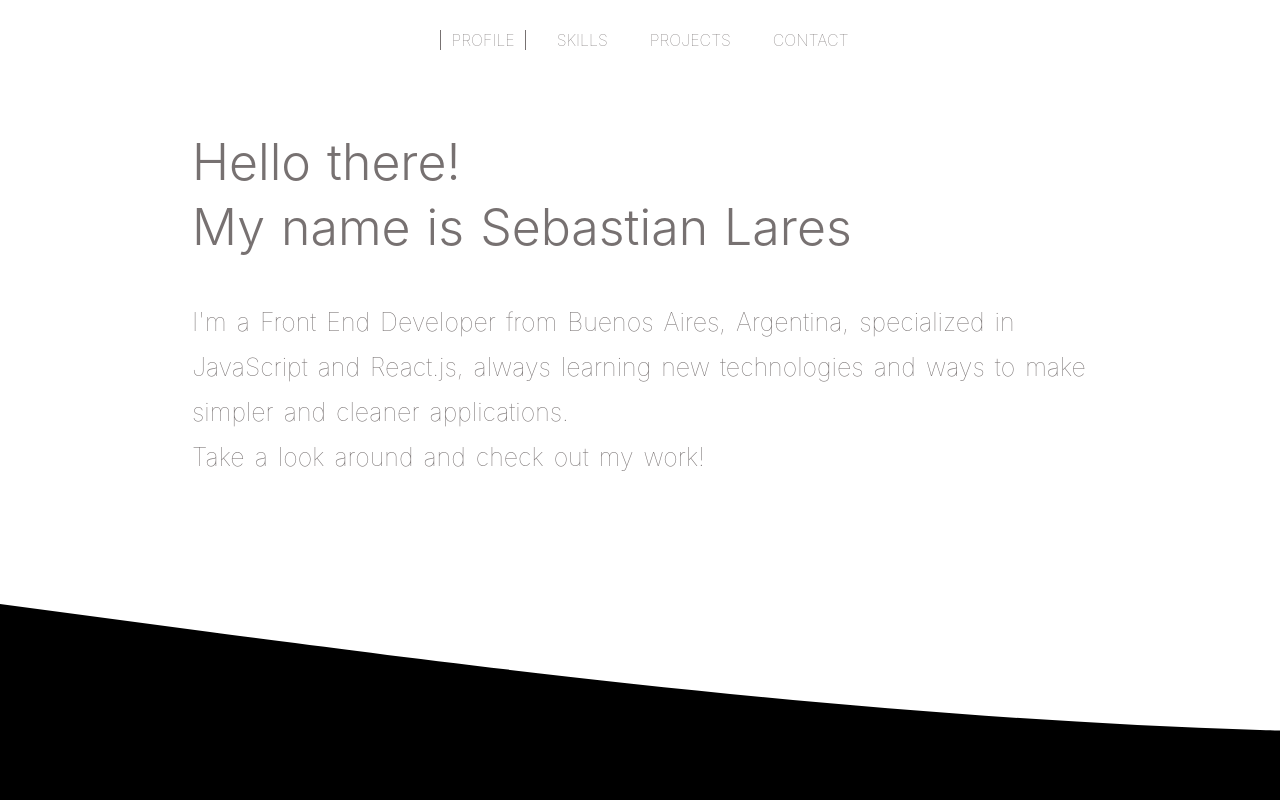
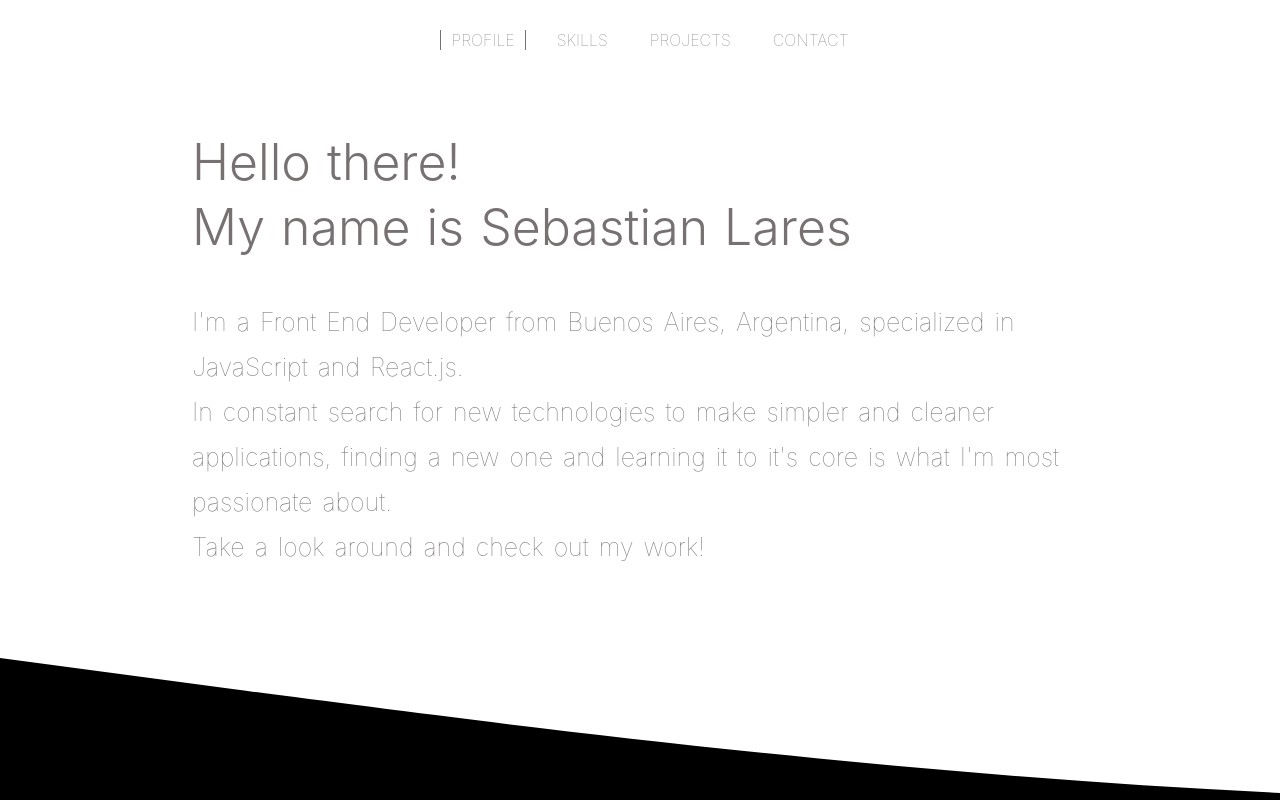
Before and after one commit to sebastianlares/personal-portfolio, a React (Create React App) app: page / in a window 1280 px wide. Shown: the top 800 px of the page. Built offline with nearby package versions, Linux system fonts and the light colour scheme; no server answers.

Commit message:
README agregado

```diff
--- a/src/components/Contact/Contact.js
+++ b/src/components/Contact/Contact.js
@@ -7,6 +7,8 @@ function Contact() {
   const [eTarget, setETarget] = useState();
   const [email, setEmail] = useState();
   const [checkEmail, setCheckEmail] = useState(false);
+
+  const API_KEY = process.env.REACT_APP_EMAILJS_API_KEY;
 
   const submitHandler = (e) => {
     e.preventDefault();
@@ -27,12 +29,7 @@ function Contact() {
   useEffect(() => {
     eTarget &&
       emailjs
-        .sendForm(
-          "portfolio_contact",
-          "portfolio_contact",
-          eTarget,
-          "user_u0xF8QKnS0j742vMwN2Am"
-        )
+        .sendForm("portfolio_contact", "portfolio_contact", eTarget, API_KEY)
         .then(
           ((err) => {
             alert("Something went wrong. Please try again!");
--- a/src/components/Profile/Profile.js
+++ b/src/components/Profile/Profile.js
@@ -12,8 +12,9 @@ function Profile() {
         </div>
         <p>
           I'm a Front End Developer from Buenos Aires, Argentina, specialized in
-          JavaScript and React.js, always learning new technologies and ways to
-          make simpler and cleaner applications.
+          JavaScript and React.js. <br /> In constant search for new
+          technologies to make simpler and cleaner applications, finding a new
+          one and learning it to it's core is what I'm most passionate about.
           <br />
           Take a look around and check out my work!
         </p>
```
Also changed, not shown: 2 other files (tests, documents, lock files or other folders).
